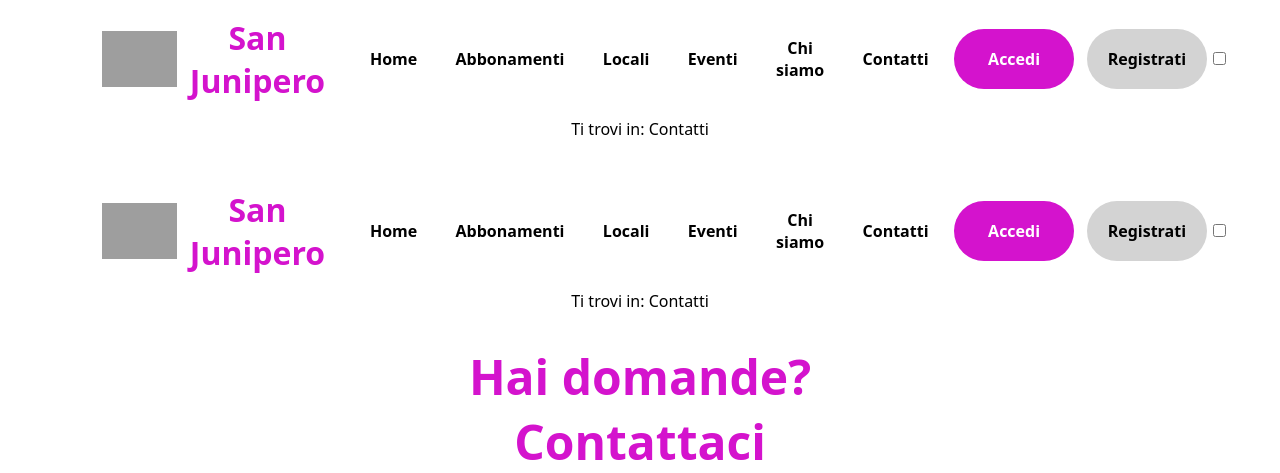
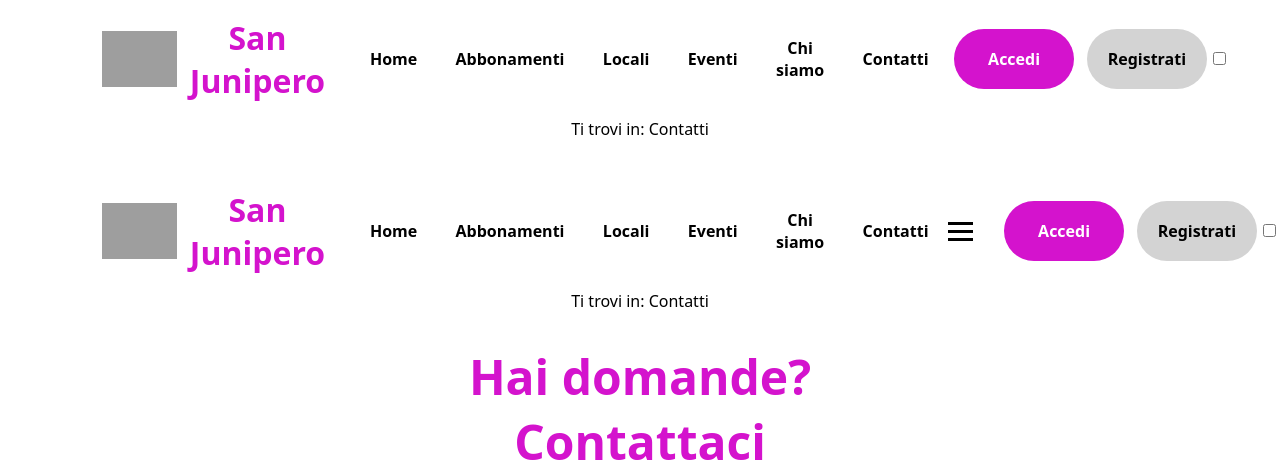
Before and after one commit to ivanarena/unipd-tecnologie-web, a PHP site: page /php/contatti.php in a window 1280 px wide. Shown: the top 473 px of the page. Run offline with PHP 8.4, Linux system fonts and the light colour scheme; grey boxes are pictures that could not be loaded.

Commit message:
inizio a rendere responsive i menu

```diff
--- a/php/pages/contatti.html
+++ b/php/pages/contatti.html
@@ -32,7 +32,7 @@
                 <h1 class="logo-text">San Junipero</h1>
             </div>
 
-            <nav class="menu">
+            <nav id="menu-nav" class="menu">
                 <ul class="menu-links-list">
                     <li class="menu-link"><a href="/index.php">Home</a></li>
                     <li class="menu-link"><a href="/php/abbonamenti.php">Abbonamenti</a></li>
@@ -44,8 +44,14 @@
             </nav>
         </div>
         <div class="r-container">
-
-            <nav class="menu user-menu">
+            <!-- toggle -->
+            <div class="menu-toggle" id="mobile-menu">
+                <span class="bar"></span>
+                <span class="bar"></span>
+                <span class="bar"></span>
+            </div>
+            <!-- toggle -->
+            <nav id="user-menu-nav" class="menu user-menu">
                 <ul class="menu-links-list">
                     <li class="menu-link"><a class="btn login-btn" href=""><span lang="en">Accedi</span></a></li>
                     <li class="menu-link"><a class="btn signup-btn" href="">Registrati</a></li>
@@ -63,6 +69,9 @@
                 <breadcrumbPlaceholder />
             </span></p>
     </nav>
+    <!-- spostare sta roba -->
+    <script src="/scripts/menuToggleHandler.js"></script>
+    <!--  -->
     <!-- ! -->
 
     <main>
--- /dev/null
+++ b/scripts/menuToggleHandler.js
@@ -0,0 +1,12 @@
+let menuToggle = document.getElementById('mobile-menu');
+let pagesMenu = document.getElementById('menu-nav');
+let userMenu = document.getElementById('user-menu-nav');
+
+function toggleMenu() {
+    menuToggle.classList.toggle('is-active');
+    console.log(menuToggle);
+    console.log(pagesMenu);
+    console.log(userMenu);
+}
+
+addEventListener('click', toggleMenu);
--- a/styles/header.css
+++ b/styles/header.css
@@ -91,6 +91,45 @@ header {
     color: var(--clr-a-active);
 }
 
+.menu-toggle .bar {
+    display: block;
+    width: 25px;
+    height: 3px;
+    background-color: black;
+    margin: 5px auto;
+    -webkit-transition: all 0.3s ease-in-out;
+    -o-transition: all 0.3s ease-in-out;
+    transition: all 0.3s ease-in-out;
+}
+
+.menu-toggle {
+    margin-right: 25px;
+    cursor: pointer;
+    /* display: none; */
+}
+
+.menu-toggle:hover {
+    cursor: pointer;
+}
+
+#mobile-menu.is-active .bar:nth-child(2) {
+    opacity: 0;
+}
+
+#mobile-menu.is-active .bar:nth-child(1) {
+    -webkit-transform: translateY(8px) rotate(45deg);
+    -ms-transform: translateY(8px) rotate(45deg);
+    -o-transform: translateY(8px) rotate(45deg);
+    transform: translateY(8px) rotate(45deg);
+}
+
+#mobile-menu.is-active .bar:nth-child(3) {
+    -webkit-transform: translateY(-8px) rotate(-45deg);
+    -ms-transform: translateY(-8px) rotate(-45deg);
+    -o-transform: translateY(-8px) rotate(-45deg);
+    transform: translateY(-8px) rotate(-45deg);
+}
+
 @media only screen and (max-width: 768px) {
     .logo-text {
         display: none;
--- a/styles/main.css
+++ b/styles/main.css
@@ -87,3 +87,7 @@ main {
     justify-content: center;
     cursor: pointer;
 }
+
+.is-active {
+    display: block;
+}
```
